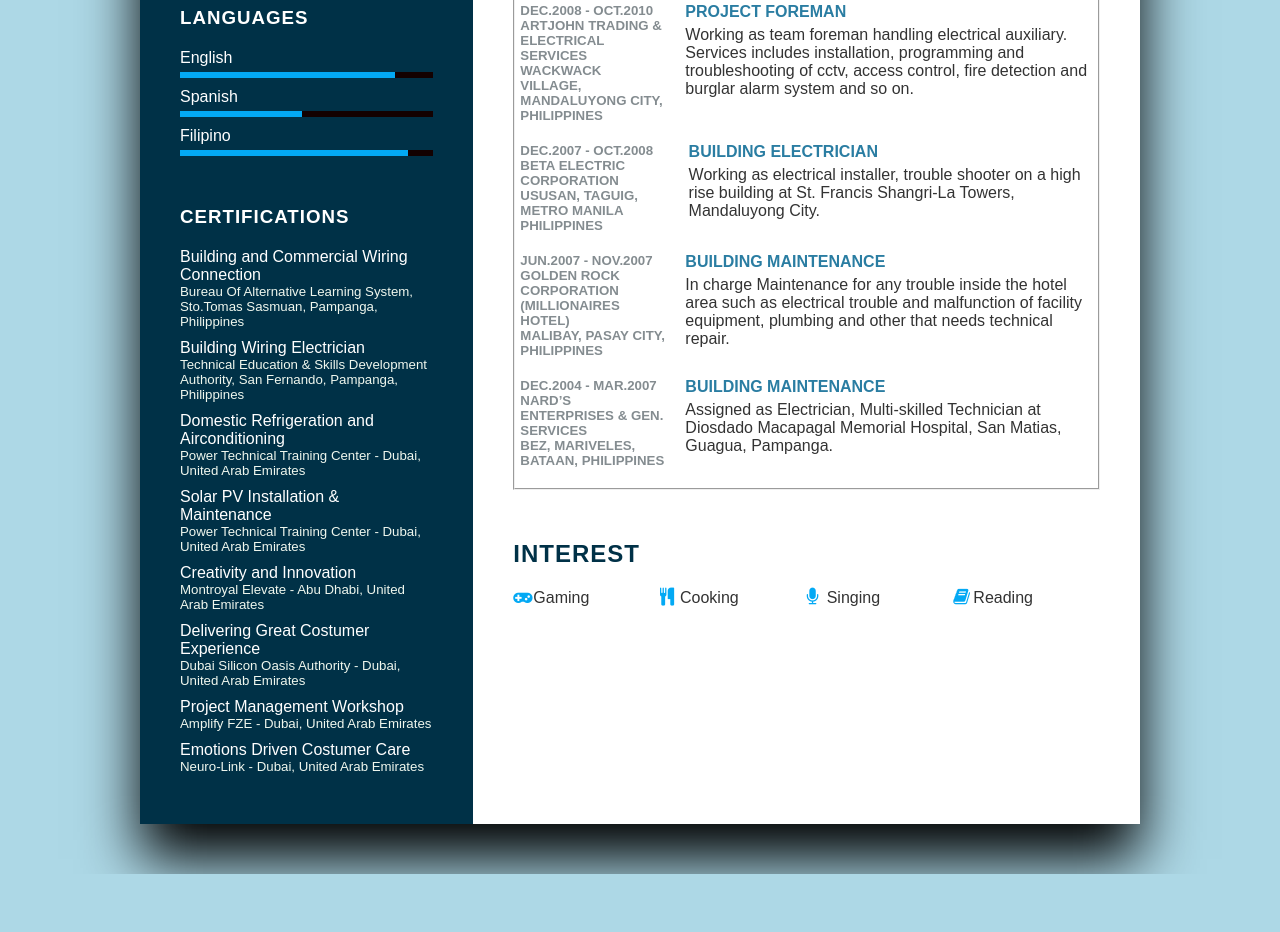
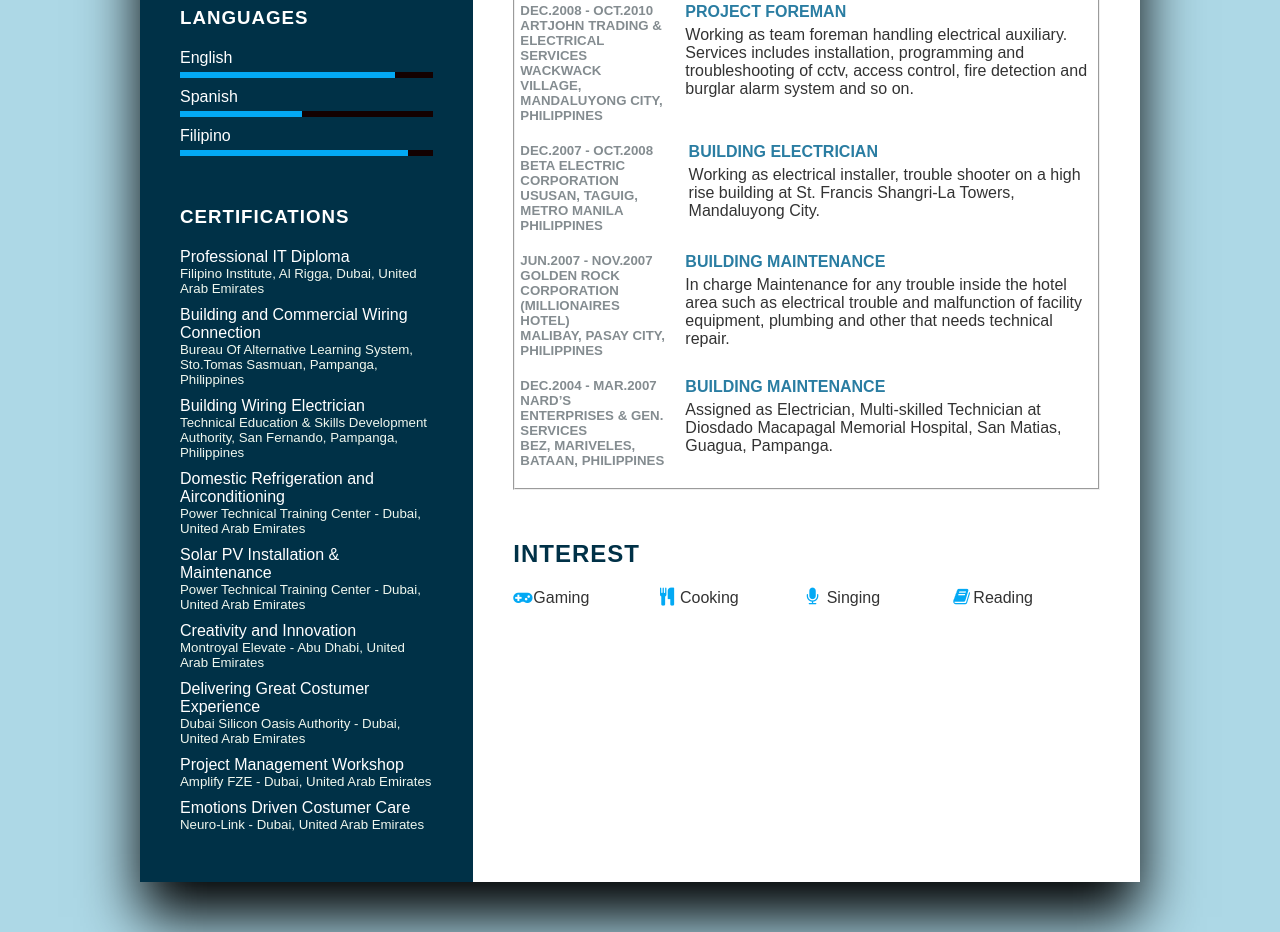
Before and after one commit to monching0013/resume, a plain HTML site: page index.html in a window 1280 px wide. Shown: the part 1129-2061 px from the top of the page. Before the commit the page ends 2003 px from the top, so only its background shows below. Drawn offline with Linux system fonts and the light colour scheme.

Commit message:
Update index.html

```diff
--- a/index.html
+++ b/index.html
@@ -88,6 +88,10 @@
             <div class="contactInfo trainings">
                 <h3 class="title">Certifications</h3>
                 <ul>
+                    <li>
+                        <h4>Professional IT Diploma</h4>
+                        <h5>Filipino Institute, Al Rigga, Dubai, United Arab Emirates</h5>
+                    </li>
                     <li>
                         <h4>Building and Commercial Wiring Connection</4>
                         <h5>Bureau Of Alternative Learning System, Sto.Tomas Sasmuan, Pampanga, Philippines</h5>
```
